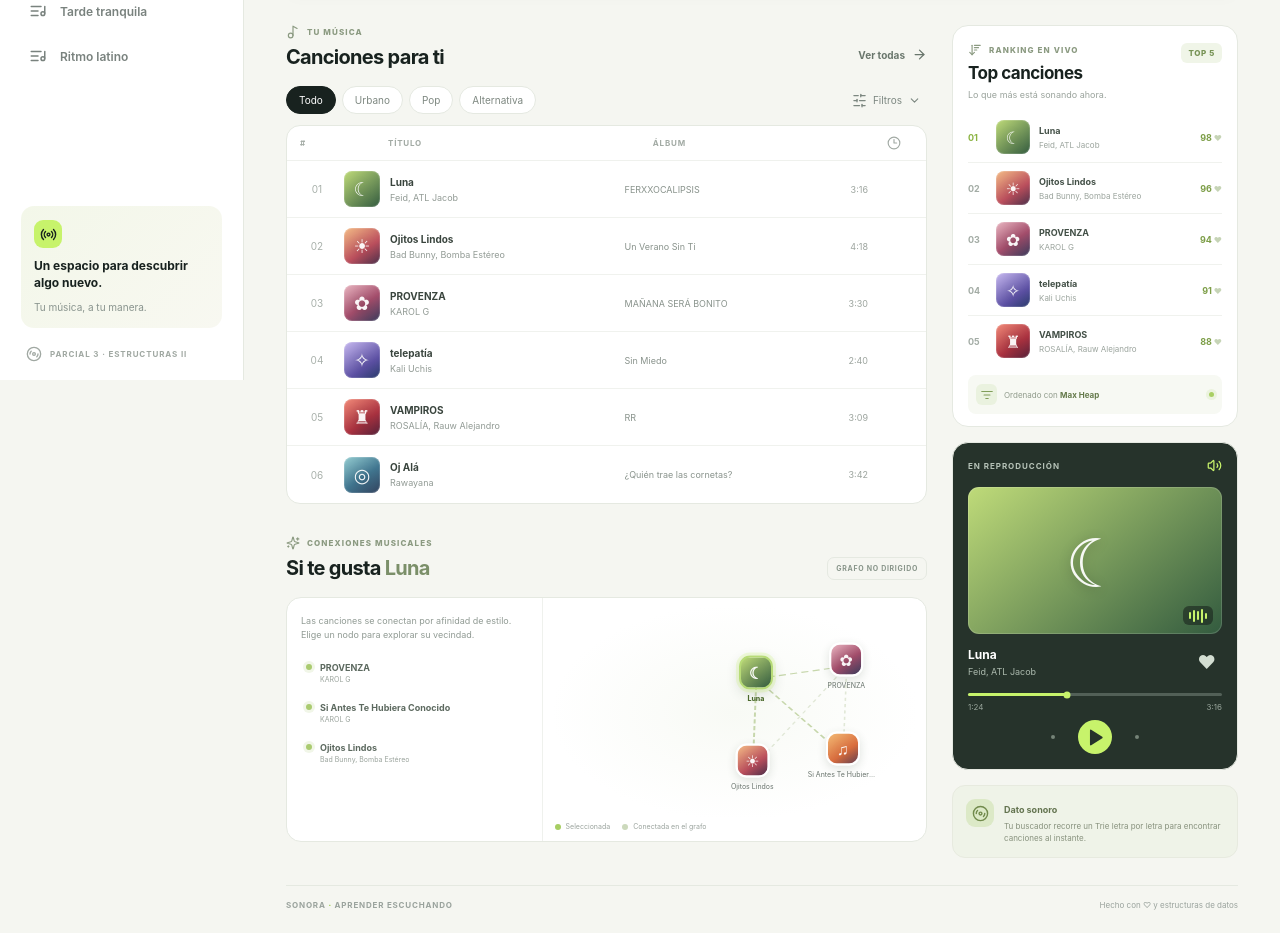
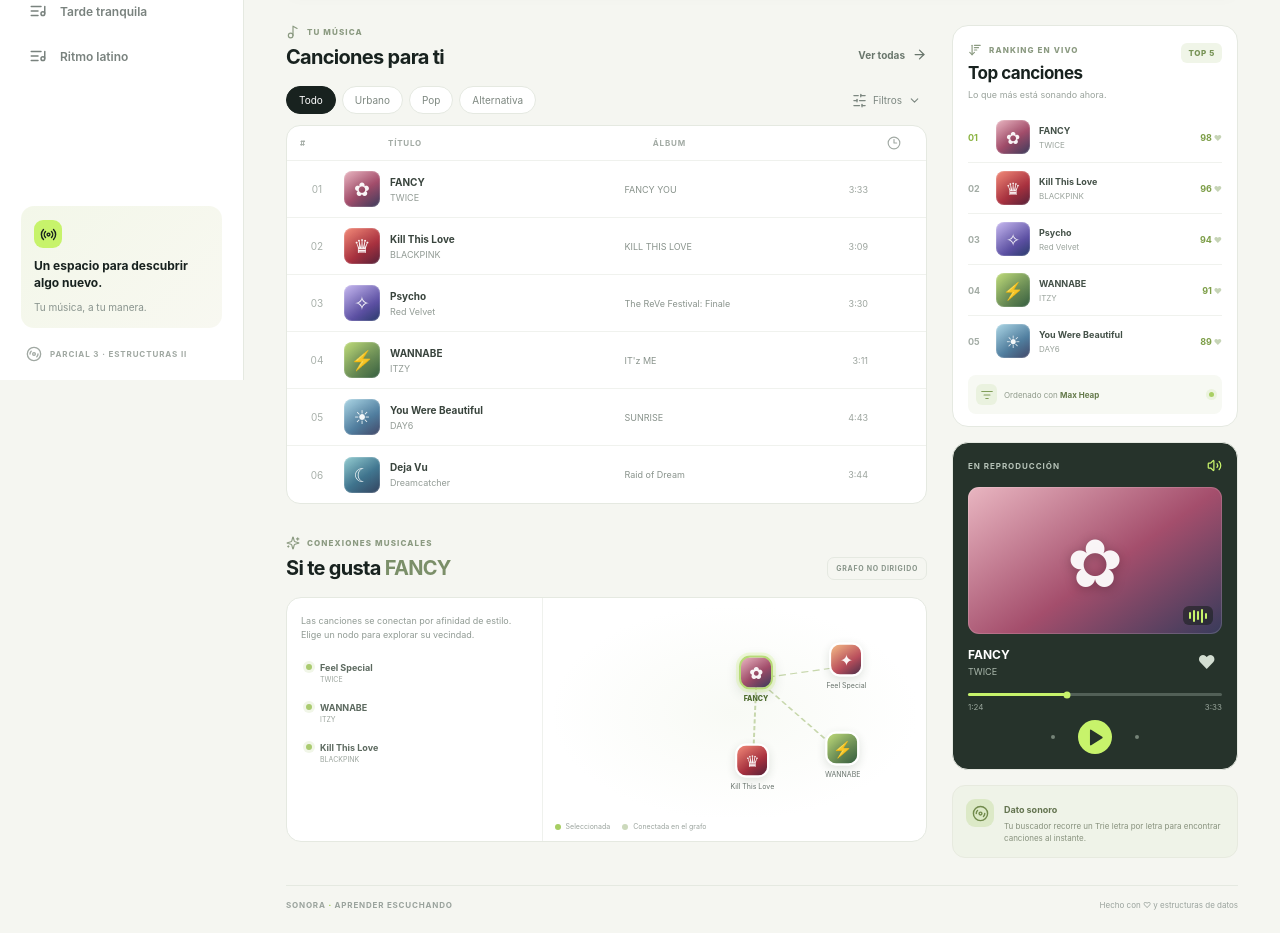
Before and after one commit to melanyceballos/Homeworks, a React (Vite) app: page / in a window 1280 px wide. Shown: the part 420-1353 px from the top of the page. Built offline with nearby package versions, Linux system fonts and the light colour scheme.

Commit message:
nuevascanciones

```diff
--- a/src/data/songs.js
+++ b/src/data/songs.js
@@ -1,19 +1,129 @@
 export const songs = [
-  { id: 'luna', title: 'Luna', artist: 'Feid, ATL Jacob', album: 'FERXXOCALIPSIS', duration: '3:16', popularity: 98, genre: 'Urbano', cover: 'cover-lime', symbol: '☾' },
-  { id: 'ojitos', title: 'Ojitos Lindos', artist: 'Bad Bunny, Bomba Estéreo', album: 'Un Verano Sin Ti', duration: '4:18', popularity: 96, genre: 'Urbano', cover: 'cover-sunset', symbol: '☀' },
-  { id: 'provenza', title: 'PROVENZA', artist: 'KAROL G', album: 'MAÑANA SERÁ BONITO', duration: '3:30', popularity: 94, genre: 'Urbano', cover: 'cover-pink', symbol: '✿' },
-  { id: 'telepatia', title: 'telepatía', artist: 'Kali Uchis', album: 'Sin Miedo', duration: '2:40', popularity: 91, genre: 'Pop', cover: 'cover-violet', symbol: '✧' },
-  { id: 'vampiros', title: 'VAMPIROS', artist: 'ROSALÍA, Rauw Alejandro', album: 'RR', duration: '3:09', popularity: 88, genre: 'Pop', cover: 'cover-red', symbol: '♜' },
-  { id: 'ojala', title: 'Oj Alá', artist: 'Rawayana', album: '¿Quién trae las cornetas?', duration: '3:42', popularity: 85, genre: 'Alternativa', cover: 'cover-blue', symbol: '◎' },
-  { id: 'si-antes', title: 'Si Antes Te Hubiera Conocido', artist: 'KAROL G', album: 'Tropicoqueta', duration: '3:15', popularity: 84, genre: 'Urbano', cover: 'cover-orange', symbol: '♫' },
-  { id: 'hasta-raiz', title: 'Hasta la Raíz', artist: 'Natalia Lafourcade', album: 'Hasta la Raíz', duration: '3:41', popularity: 80, genre: 'Alternativa', cover: 'cover-green', symbol: '❋' },
-  { id: 'disfruto', title: 'Disfruto', artist: 'Carla Morrison', album: 'Déjenme Llorar', duration: '3:44', popularity: 77, genre: 'Pop', cover: 'cover-rose', symbol: '♡' },
-  { id: 'ojitos-mentirosos', title: 'Ojos Marrones', artist: 'Lasso', album: 'Eva', duration: '3:18', popularity: 74, genre: 'Pop', cover: 'cover-sky', symbol: '◉' },
+  {
+    id: 'fancy',
+    title: 'FANCY',
+    artist: 'TWICE',
+    album: 'FANCY YOU',
+    duration: '3:33',
+    popularity: 98,
+    genre: 'K-Pop',
+    cover: 'cover-pink',
+    symbol: '✿',
+  },
+  {
+    id: 'kill-this-love',
+    title: 'Kill This Love',
+    artist: 'BLACKPINK',
+    album: 'KILL THIS LOVE',
+    duration: '3:09',
+    popularity: 96,
+    genre: 'K-Pop',
+    cover: 'cover-red',
+    symbol: '♛',
+  },
+  {
+    id: 'psycho',
+    title: 'Psycho',
+    artist: 'Red Velvet',
+    album: 'The ReVe Festival: Finale',
+    duration: '3:30',
+    popularity: 94,
+    genre: 'R&B / Pop',
+    cover: 'cover-violet',
+    symbol: '✧',
+  },
+  {
+    id: 'wannabe',
+    title: 'WANNABE',
+    artist: 'ITZY',
+    album: "IT'z ME",
+    duration: '3:11',
+    popularity: 91,
+    genre: 'K-Pop',
+    cover: 'cover-lime',
+    symbol: '⚡',
+  },
+  {
+    id: 'you-were-beautiful',
+    title: 'You Were Beautiful',
+    artist: 'DAY6',
+    album: 'SUNRISE',
+    duration: '4:43',
+    popularity: 89,
+    genre: 'K-Rock',
+    cover: 'cover-sky',
+    symbol: '☀',
+  },
+  {
+    id: 'deja-vu',
+    title: 'Deja Vu',
+    artist: 'Dreamcatcher',
+    album: 'Raid of Dream',
+    duration: '3:44',
+    popularity: 86,
+    genre: 'Rock / K-Pop',
+    cover: 'cover-blue',
+    symbol: '☾',
+  },
+  {
+    id: 'feel-special',
+    title: 'Feel Special',
+    artist: 'TWICE',
+    album: 'Feel Special',
+    duration: '3:26',
+    popularity: 85,
+    genre: 'K-Pop',
+    cover: 'cover-sunset',
+    symbol: '✦',
+  },
+  {
+    id: 'how-you-like-that',
+    title: 'How You Like That',
+    artist: 'BLACKPINK',
+    album: 'THE ALBUM',
+    duration: '3:01',
+    popularity: 82,
+    genre: 'K-Pop',
+    cover: 'cover-rose',
+    symbol: '♡',
+  },  {
+    id: 'time-of-our-life',
+    title: 'Time of Our Life',
+    artist: 'DAY6',
+    album: 'The Book of Us : Gravity',
+    duration: '3:25',
+    popularity: 79,
+    genre: 'K-Rock',
+    cover: 'cover-green',
+    symbol: '♫',
+  },
+  {
+    id: 'boca',
+    title: 'BOCA',
+    artist: 'Dreamcatcher',
+    album: 'Dystopia : Lose Myself',
+    duration: '3:09',
+    popularity: 76,
+    genre: 'Rock / K-Pop',
+    cover: 'cover-orange',
+    symbol: '❋',
+  },
 ];
 
 export const connections = [
-  ['luna', 'provenza'], ['luna', 'si-antes'], ['luna', 'ojitos'], ['ojitos', 'provenza'],
-  ['ojitos', 'telepatia'], ['provenza', 'si-antes'], ['provenza', 'vampiros'], ['telepatia', 'disfruto'],
-  ['telepatia', 'vampiros'], ['vampiros', 'ojala'], ['ojala', 'hasta-raiz'], ['hasta-raiz', 'disfruto'],
-  ['disfruto', 'ojitos-mentirosos'], ['ojitos-mentirosos', 'ojala'], ['si-antes', 'vampiros'],
+  ['fancy', 'feel-special'],
+  ['fancy', 'wannabe'],
+  ['fancy', 'kill-this-love'],
+  ['kill-this-love', 'how-you-like-that'],
+  ['kill-this-love', 'psycho'],
+  ['psycho', 'deja-vu'],
+  ['psycho', 'feel-special'],
+  ['wannabe', 'how-you-like-that'],
+  ['wannabe', 'time-of-our-life'],
+  ['you-were-beautiful', 'time-of-our-life'],
+  ['you-were-beautiful', 'deja-vu'],
+  ['deja-vu', 'boca'],
+  ['boca', 'how-you-like-that'],
+  ['feel-special', 'you-were-beautiful'],
+  ['time-of-our-life', 'boca'],
 ];
```
Also changed, not shown: src/styles/styles.css (+297 -0 lines).
